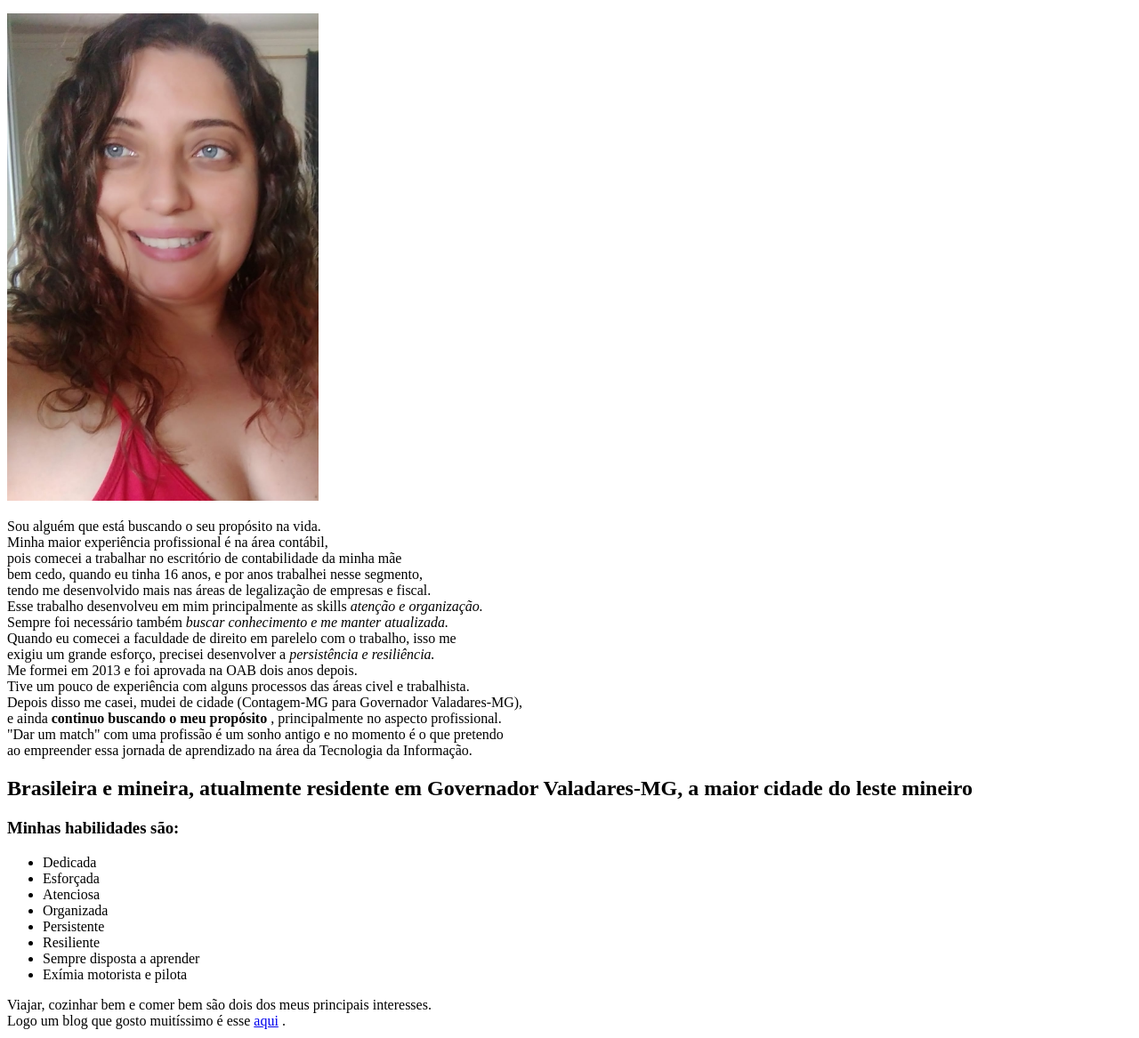
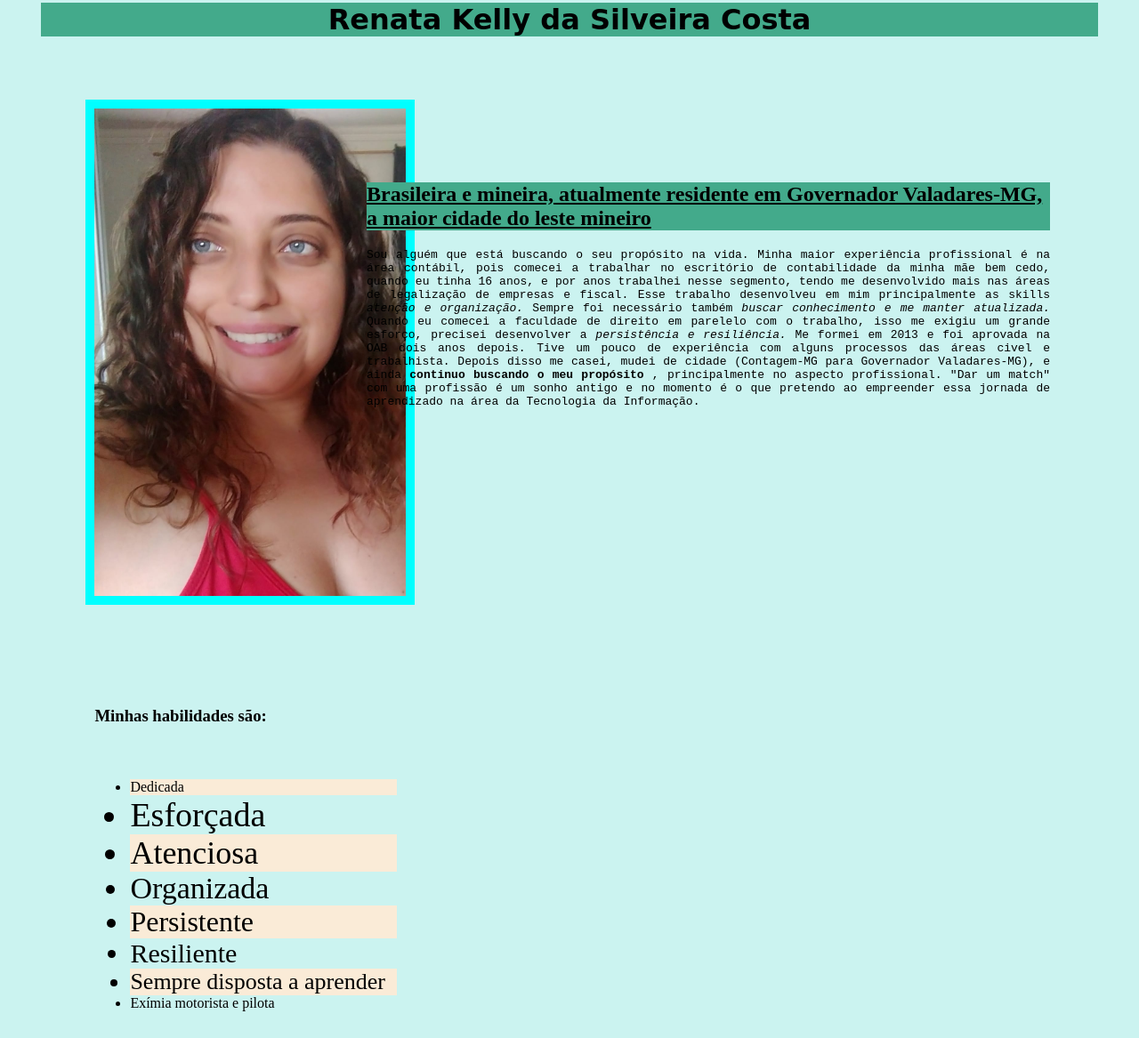
Before and after one commit to devylle/devylle.github.io, a plain HTML site: page index.html in a window 1280 px wide. Shown: the part 65-1232 px from the top of the page at 89% size. Drawn offline with Linux system fonts and the light colour scheme.

Commit message:
atualizações

```diff
--- a/index.html
+++ b/index.html
@@ -5,44 +5,50 @@
     <meta http-equiv="X-UA-Compatible" content="IE=edge">
     <meta name="viewport" content="width=device-width, initial-scale=1.0">
     <title>Portfólio de Renata Costa</title>
+
+<link rel="stylesheet" href="style.css">
 </head>
 <body>
     <h1 id="Meu-nome"> Renata Kelly da Silveira Costa</h1>
 
     <img id="Minha-Foto" src="WhatsApp Image 2022-04-05 at 09.03.54.jpeg" width="350" alt="Foto de Renata sorrindo">
 
-    <p id="Quem-sou"> <strong1> Sou alguém que está buscando o seu propósito na vida. </strong1><br>
-        Minha maior experiência profissional é na área contábil, <br>
-        pois comecei a trabalhar no escritório de contabilidade da minha mãe <br>
-        bem cedo, quando eu tinha 16 anos, e por anos trabalhei nesse segmento, <br>
-        tendo me desenvolvido mais nas áreas de legalização de empresas e fiscal. <br>
-        Esse trabalho desenvolveu em mim principalmente as skills <em> atenção e organização.</em> <br>
-        Sempre foi necessário também <em> buscar conhecimento e me manter atualizada.</em> <br>
-        Quando eu comecei a faculdade de direito em parelelo com o trabalho, isso me <br>
-        exigiu um grande esforço, precisei desenvolver a <em> persistência e resiliência. </em><br>
-        Me formei em 2013 e foi aprovada na OAB dois anos depois. <br>
-        Tive um pouco de experiência com alguns processos das áreas civel e trabalhista. <br>
-        Depois disso me casei, mudei de cidade (Contagem-MG para Governador Valadares-MG), <br>
-        e ainda <strong>continuo buscando o meu propósito</strong> , principalmente no aspecto profissional. <br>
-        "Dar um match" com uma profissão é um sonho antigo e no momento é o que pretendo <br>
-        ao empreender essa jornada de aprendizado na área da Tecnologia da Informação.
-    </p>
+    <div class="sobreMim">
 
     <h2> Brasileira e mineira, atualmente residente em Governador Valadares-MG, a maior cidade do leste mineiro</h2>
 
+    <p id="Quem-sou"> <strong1> Sou alguém que está buscando o seu propósito na vida. </strong1>
+        Minha maior experiência profissional é na área contábil,
+        pois comecei a trabalhar no escritório de contabilidade da minha mãe
+        bem cedo, quando eu tinha 16 anos, e por anos trabalhei nesse segmento,
+        tendo me desenvolvido mais nas áreas de legalização de empresas e fiscal.
+        Esse trabalho desenvolveu em mim principalmente as skills <em> atenção e organização.</em>
+        Sempre foi necessário também <em> buscar conhecimento e me manter atualizada.</em>
+        Quando eu comecei a faculdade de direito em parelelo com o trabalho, isso me
+        exigiu um grande esforço, precisei desenvolver a <em> persistência e resiliência. </em>
+        Me formei em 2013 e foi aprovada na OAB dois anos depois.
+        Tive um pouco de experiência com alguns processos das áreas civel e trabalhista.
+        Depois disso me casei, mudei de cidade (Contagem-MG para Governador Valadares-MG),
+        e ainda <strong>continuo buscando o meu propósito</strong> , principalmente no aspecto profissional.
+        "Dar um match" com uma profissão é um sonho antigo e no momento é o que pretendo
+        ao empreender essa jornada de aprendizado na área da Tecnologia da Informação.
+    </p>
+    </div>
+
+
     <h3 id="Minhas-habilidades">Minhas habilidades são:</h3>
-    <ul>
-        <li>Dedicada</li>
-        <li>Esforçada</li>
-        <li>Atenciosa</li>
-        <li>Organizada</li>
-        <li>Persistente</li>
-        <li>Resiliente</li>
-        <li>Sempre disposta a aprender</li>
-        <li>Exímia motorista e pilota</li>
+    <ul class="habilidades">
+        <li id="d">Dedicada</li>
+        <li id="e">Esforçada</li>
+        <li id="a">Atenciosa</li>
+        <li id="o">Organizada</li>
+        <li id="p">Persistente</li>
+        <li id="r">Resiliente</li>
+        <li id="s">Sempre disposta a aprender</li>
+        <li id="m">Exímia motorista e pilota</li>
     </ul>
 
-    <p>Viajar, cozinhar bem e comer bem são dois dos meus principais interesses. <br>
+    <p>Viajar, cozinhar bem e comer bem são dois dos meus principais interesses.
     Logo um blog que gosto muitíssimo é esse <a href="https://www.tastemade.com.br/" target="blank">aqui</a> .</p>
 
     <ul> Índice:
--- /dev/null
+++ b/style.css
@@ -0,0 +1,74 @@
+<style>
+
+
+#d {font-size: 40px;}
+
+#e {font-size: 38px;}
+
+#a {font-size: 36px;}
+
+#o {font-size: 34px;}
+
+#p {font-size: 32px;}
+
+#r {font-size: 30px;}
+
+#s {font-size: 28px;}
+
+#s {font-size: 26px;}
+
+
+body{
+    background-color: rgb(203, 243, 240);
+    padding: 3%;
+}
+
+h1 {
+    background-color: rgb(67, 170, 139);
+    text-align: center;
+    font-family: cursive;
+
+}
+
+h2 {text-decoration: underline;
+    background-color: rgb(67, 170, 139)
+}
+
+p {text-align: justify;
+    font-family: monospace;}
+
+#Minha-Foto {
+    padding: 10px;
+    margin: 50px;
+    left: 100px;
+    background-color: aqua;
+
+}
+
+.sobreMim{
+    padding: 50px;
+    top: 200px;
+    width: 60%;
+    position: absolute;
+    right: 50px;
+}
+
+#Minhas-habilidades{
+    margin: 60px;
+}
+
+ul {
+    margin: 60px;
+}
+
+ul.habilidades li:nth-child(odd){
+    background-color: antiquewhite;
+    width: 300px;
+}
+}
+
+
+
+
+
+</style>
```
